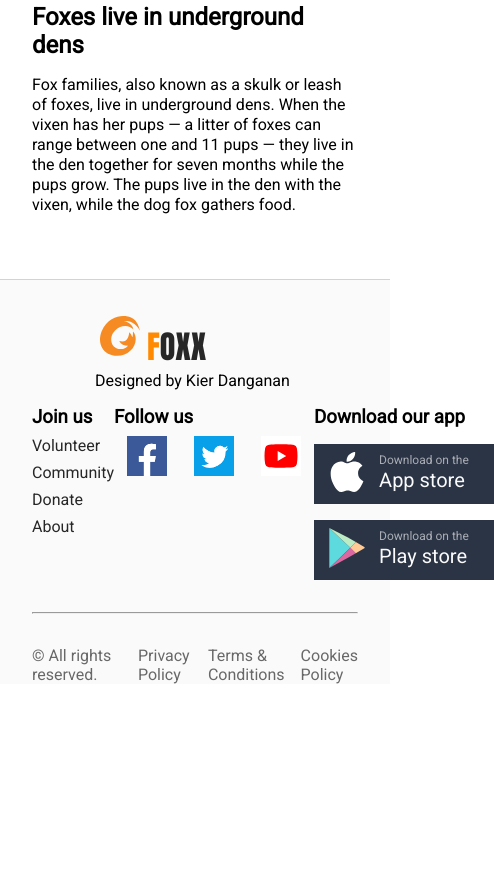
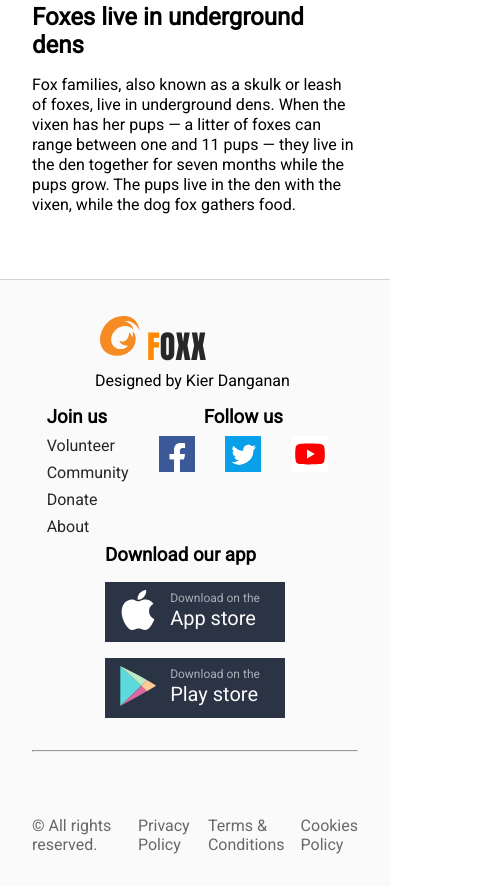
Before and after one commit to kierdanganan/kierdanganan.github.io, a plain HTML site: page index.html in a window 390 px wide. Shown: the part 1297-2183 px from the top of the page, 494 px wide, since content can reach past the window. Before the commit the page ends 2013 px from the top, so only its background shows below. Drawn offline with Linux system fonts and the light colour scheme.

Commit message:
Update Footer
Responsiveness

```diff
--- a/index.html
+++ b/index.html
@@ -111,7 +111,7 @@
 							<li><a href="#">About</a></li>
 						</ul>
 					</nav>
-					<nav class="footer__links">
+					<nav class="footer__links follow">
 						<h3 class="footer__subheader">Follow us</h3>
 						<ul class="follow__links">
 							<li>
--- a/style.scss
+++ b/style.scss
@@ -178,7 +178,7 @@ body {
 }
 
 .hero__text button:hover {
-	background-color: hsla(0, 0%, 100%, 0.918);
+	background-color: transparent;
 	border: 1px solid rgba(0, 0, 0, 0.85);
 	color: hsl(0, 0%, 0%);
 }
@@ -252,6 +252,7 @@ body {
 		width: 100%;
 		display: flex;
 		justify-content: space-evenly;
+		flex-wrap: wrap;
 	}
 	&__links {
 		li {
@@ -270,8 +271,8 @@ body {
 	justify-content: space-evenly;
 	width: 200px;
 	.social__media {
-		width: 40px;
-		height: 40px;
+		width: 36px;
+		height: 36px;
 	}
 }
 
@@ -288,6 +289,10 @@ body {
 	a {
 		text-decoration: none;
 	}
+}
+
+.follow {
+	text-align: center;
 }
 
 .media__store {
@@ -325,7 +330,7 @@ body {
 }
 
 .terms__container {
-	margin: 2rem;
+	padding: 2rem;
 	color: #686868;
 	display: flex;
 	justify-content: space-between;
```
Also changed, not shown: css/style.css, 1 other file.
